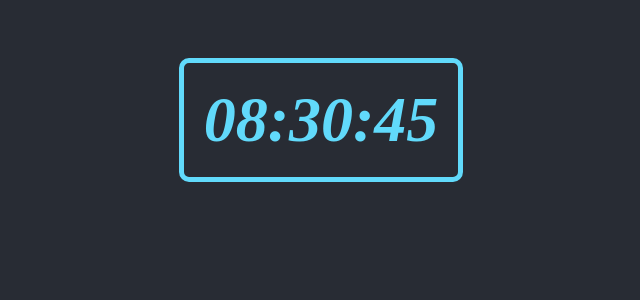
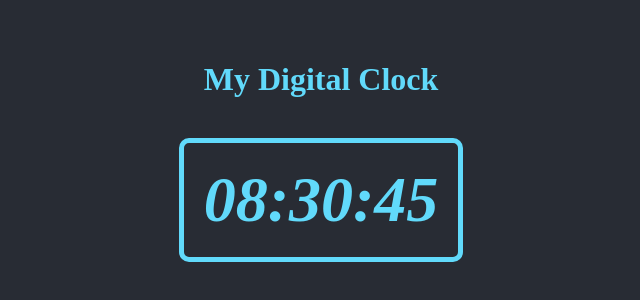
Before and after one commit to WPTUser-19127/digital-clock, a plain HTML site: page index.html in a window 1280 px wide. Shown: the whole page, without its empty margins (319-959 px from the left). Drawn offline with Linux system fonts and the light colour scheme.

Commit message:
Update index.html

```diff
--- a/index.html
+++ b/index.html
@@ -6,7 +6,7 @@
   <link rel="stylesheet" href="styles.css">
 </head>
 <body>
-<h1 style="display: none;">My Digital Clock</h1><br>
+<h1>My Digital Clock</h1><br>
 
 <div class="clock">
   <div id="time"></div>
```
